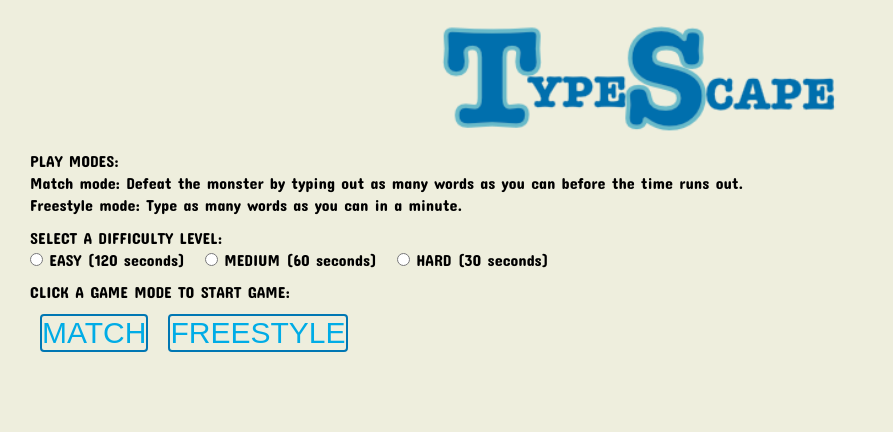
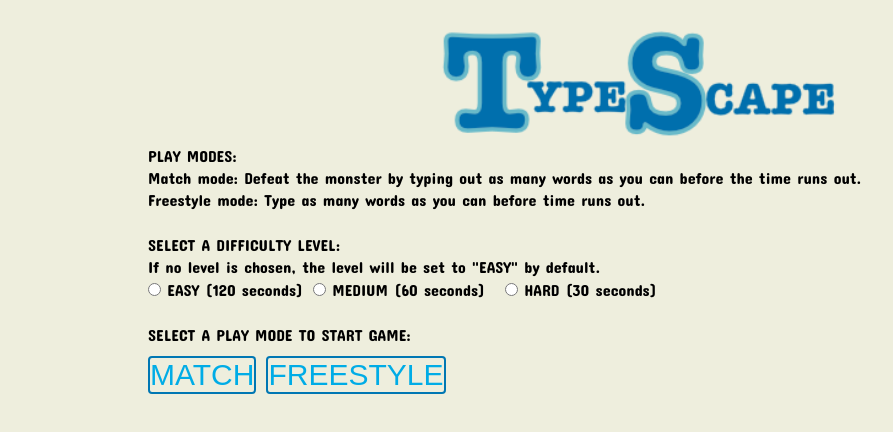
Before and after one commit to katemart/TypeScape, a React (Create React App) app: page / in a window 1280 px wide. Shown: the top 432 px of the page, without its empty margins (0-893 px from the left). Built offline with nearby package versions, Linux system fonts and the light colour scheme.

Commit message:
fixed home screen styling

```diff
--- a/src/components/home_screen/HomeScreen.js
+++ b/src/components/home_screen/HomeScreen.js
@@ -21,12 +21,12 @@ difficultyClick = (e) => {
 
   render() {
     return (
-      <div className="App" style={{padding:10, margin: 10}}>
+      <div className="App" style={{padding: 10, margin: 15}}>
         <div style={{textAlign: "center"}}>
           <Header goToHomeCallback={this.handleGoHome}/>
         </div>
-
-        <div style={{padding: 10}}>
+        <div style={{margin: "auto", width: "80%"}}>
+          <div>
             <span>
               PLAY MODES:
               <br/>
@@ -34,12 +34,18 @@ difficultyClick = (e) => {
               Defeat the monster by typing out as many words as you can before the time runs out.
               <br/>
               Freestyle mode:
-            Type as many words as you can in a minute.
+              Type as many words as you can before time runs out.
             </span>
           </div>
-        <span style={{padding: 10}}>SELECT A DIFFICULTY LEVEL: </span>
+          <br/>
           <form>
-            <label style={{padding:10}}>
+            <span>
+              SELECT A DIFFICULTY LEVEL:
+              <br/>
+              If no level is chosen, the level will be set to "EASY" by default.
+            </span>
+            <br/>
+            <label>
                 <input name="level" type="radio" value={this.props.Levels.EASY} onClick={this.difficultyClick}></input>
                 &nbsp;EASY (120 seconds)
               </label>
@@ -52,11 +58,13 @@ difficultyClick = (e) => {
                 &nbsp;HARD (30 seconds)
             </label>
           </form>
-        <div style={{padding: 10}}>
-          <span>CLICK A GAME MODE TO START GAME:</span>
+          <br/>
+          <div>
+            <span>SELECT A PLAY MODE TO START GAME:</span>
             <br></br>
-          <button className="button" onClick={this.handleMatchGame} style={{fontSize: 30, cursor: "pointer", margin: 10}}>MATCH</button>
+            <button className="button" onClick={this.handleMatchGame} style={{fontSize: 30, cursor: "pointer"}}>MATCH</button>
             <button className="button" onClick={this.handleFreestyleGame} style={{fontSize: 30, cursor: "pointer", margin: 10}}>FREESTYLE</button>
+          </div>
         </div>
       </div>
     );
```
Lines whose indentation alone changed are shown as unchanged.
